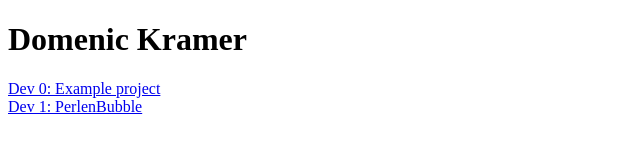
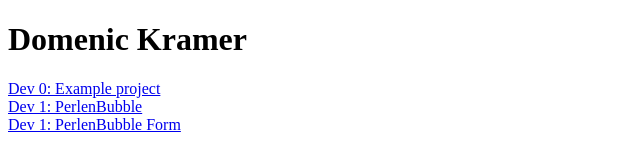
Before and after one commit to Animi24/website, a plain HTML site: page index.html in a window 1280 px wide. Shown: the whole page, without its empty margins (0-640 px from the left). Drawn offline with Linux system fonts and the light colour scheme.

Commit message:
Update index.html

```diff
--- a/index.html
+++ b/index.html
@@ -16,6 +16,7 @@
 			<br>
 			<a href="PerlenBubble/game.html" target="_blank">Dev 1: PerlenBubble </a>
 			<br>
+			<a href="https://forms.gle/MftkAJPBqKQ2BNhx6">Dev 1: PerlenBubble Form </a>
 		</p>
 
 	</body>
```
